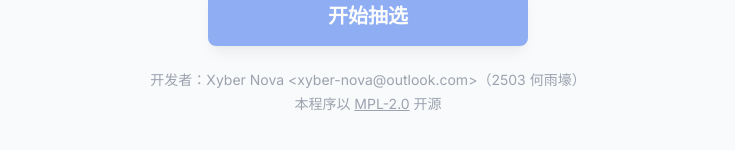
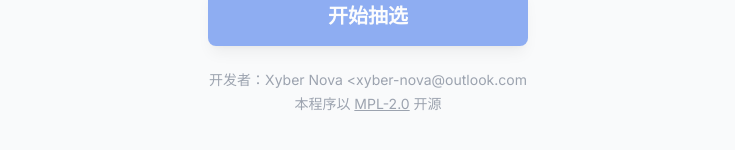
Before and after one commit to Mengzi-No-1-High-School-Unofficial/GoodLuck, a Vue app: page / in a window 1280 px wide. Shown: the part 442-592 px from the top of the page, without its empty margins (272-1007 px from the left). Built offline with nearby package versions, Linux system fonts and the light colour scheme.

Commit message:
chore: removed

```diff
--- a/src/App.vue
+++ b/src/App.vue
@@ -155,7 +155,7 @@
 
       <!-- 开发者信息 -->
       <div class="text-center text-gray-400 mt-8 pb-4 text-sm">
-        <p>开发者：Xyber Nova &lt;xyber-nova@outlook.com&gt;（2503 何雨壕）</p>
+        <p>开发者：Xyber Nova &lt;xyber-nova@outlook.com</p>
         <p class="mt-1">本程序以 <a href="https://www.mozilla.org/en-US/MPL/2.0/" target="_blank"
             class="hover:text-gray-600 underline">MPL-2.0</a> 开源</p>
       </div>
```
